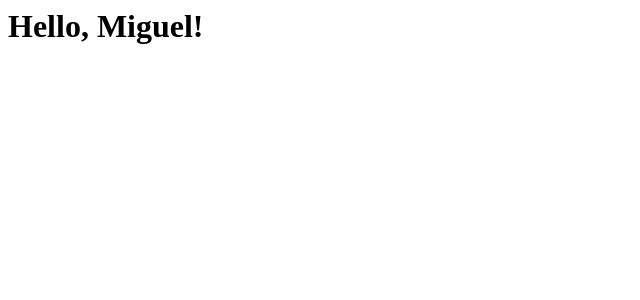
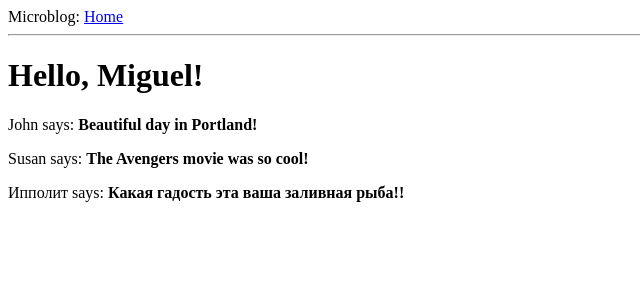
Before and after one commit to AyratTatlybaev/microblog, a Flask app: page / in a window 1280 px wide. Shown: the top 300 px of the page, without its empty margins (0-640 px from the left). Run offline with Flask 2, Linux system fonts and the light colour scheme.

Commit message:
Add templates base.html

```diff
--- a/app/routes.py
+++ b/app/routes.py
@@ -6,4 +6,19 @@ from app import app
 @app.route('/index')
 def index():
 	user = {'username': 'Miguel'}
-	return render_template("index.html", title="", user=user)
+	posts = [
+		{
+			'author': {'username': 'John'},
+			'body': 'Beautiful day in Portland!'
+		},
+		{
+			'author': {'username': 'Susan'},
+			'body': 'The Avengers movie was so cool!'
+		},
+		{
+			'author': {'username': 'Ипполит'},
+			'body': 'Какая гадость эта ваша заливная рыба!!'
+		}
+	]
+
+	return render_template("index.html", title="Home", user=user, posts=posts)
--- /dev/null
+++ b/app/templates/base.html
@@ -0,0 +1,14 @@
+<html>
+    <head>
+        {% if title %}
+        <title>{{ title }} - Microblog</title>
+        {% else %}
+        <title>Welcome to Microblog</title>
+        {% endif %}
+    </head>
+    <body>
+        <div>Microblog: <a href="/index">Home</a></div>
+        <hr>
+        {% block content %}{% endblock %}
+    </body>
+</html>
--- a/app/templates/index.html
+++ b/app/templates/index.html
@@ -1,12 +1,8 @@
-<html>
-    <head>
-        {% if title %}
-        <title>{{ title }} - Microblog</title>
-        {% else %}
-        <title>Welcome to Microblog!</title>
-        {% endif %}
-    </head>
-    <body>
-        <h1>Hello, {{ user.username }}!</h1>
-    </body>
-</html>
+{% extends "base.html" %}
+
+{% block content %}
+    <h1>Hello, {{ user.username }}!</h1>
+    {% for post in posts %}
+    <div><p>{{ post.author.username }} says: <b>{{ post.body }}</b></p></div>
+    {% endfor %}
+{% endblock %}
```
